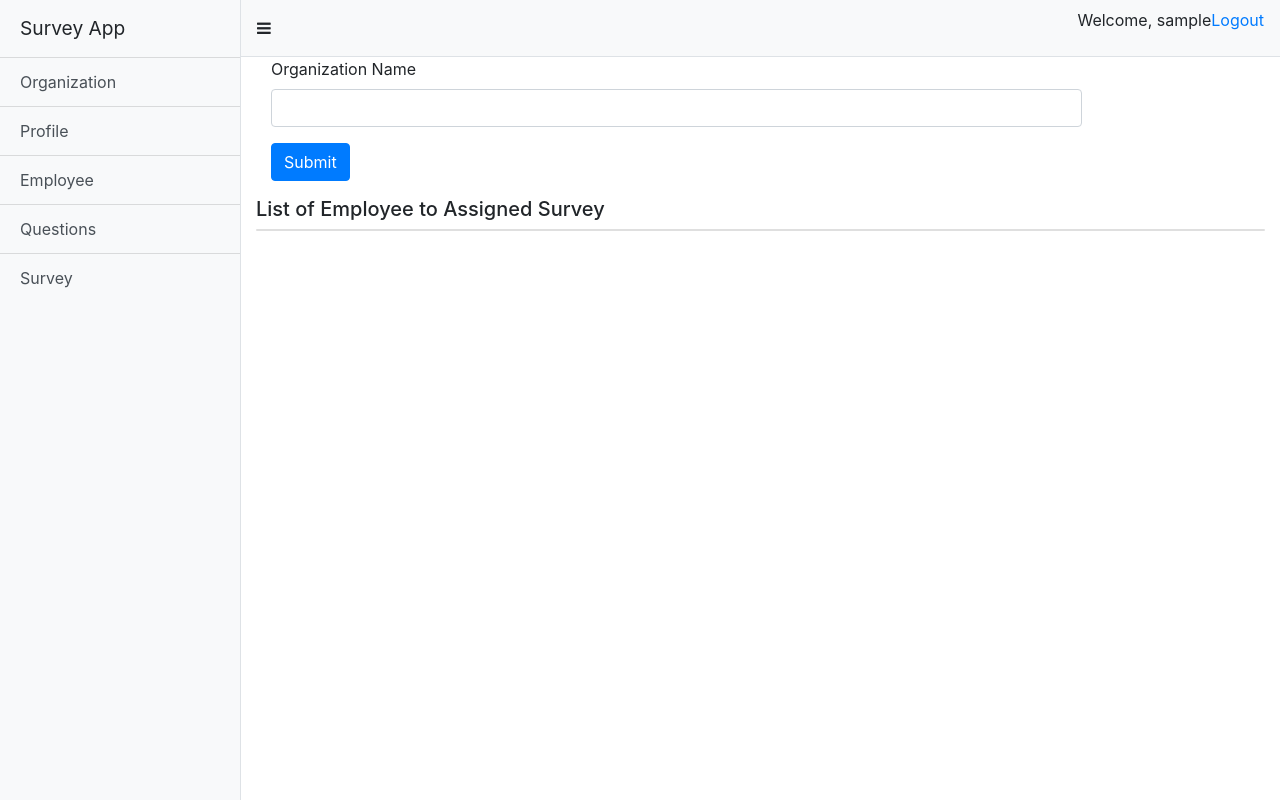
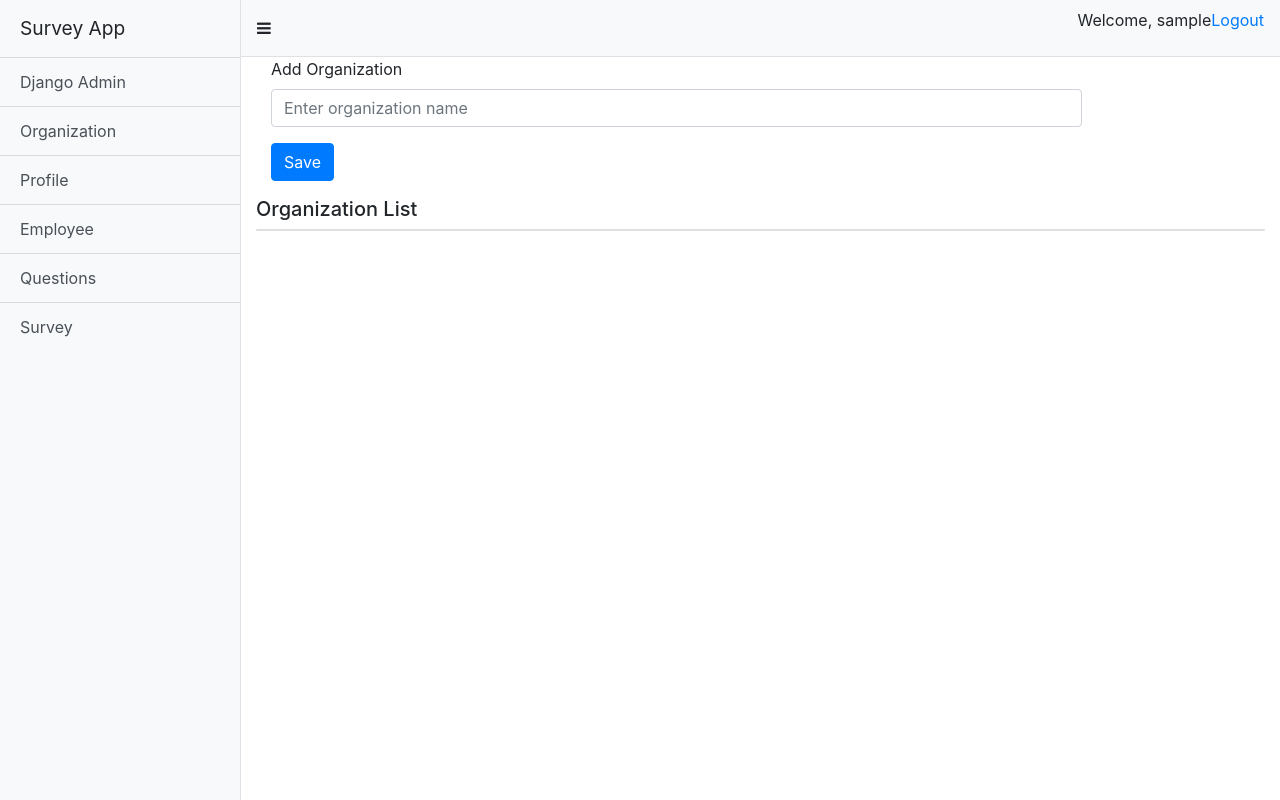
Before and after one commit to asatiratnesh/Survey, a Django app: page /organization/ in a window 1280 px wide. Run offline with Django 3.2, Linux system fonts and the light colour scheme; the visitor is signed in with stand-in values (Sample User, id 1); data that the repository does not hold is empty; some libraries are stand-ins or nearby versions.

Commit message:
added employee list page

```diff
--- a/survey/templates/survey/base.html
+++ b/survey/templates/survey/base.html
@@ -27,9 +27,10 @@
       <div class="list-group list-group-flush">
         {% if user.is_authenticated %}
           {% if request.user.is_superuser %}
+            <a href="{% url 'admin:index' %}" class="list-group-item list-group-item-action bg-light" target="_blank">Django Admin</a>
             <a href="{% url 'organization' %}" class="list-group-item list-group-item-action bg-light">Organization</a>
             <a href="{% url 'profile' %}" class="list-group-item list-group-item-action bg-light">Profile</a>
-            <a href="{% url 'signup' %}" class="list-group-item list-group-item-action bg-light">Employee</a>
+            <a href="{% url 'emplList' %}" class="list-group-item list-group-item-action bg-light">Employee</a>
             <a href="{% url 'questList' %}" class="list-group-item list-group-item-action bg-light">Questions</a>
             <a href="{% url 'surveyList' %}" class="list-group-item list-group-item-action bg-light">Survey</a>
           {% else %}
--- a/survey/templates/survey/organization.html
+++ b/survey/templates/survey/organization.html
@@ -5,19 +5,19 @@
   <form class="form-horizontal" method="POST" action="{% url 'organization' %}">
       {% csrf_token %}
       <div class="form-group">
-        <label class="control-label col-sm-4" >Organization Name</label>
+        <label class="control-label col-sm-4" >Add Organization</label>
         <div class="col-sm-10">
-          <input type="text" class="form-control" name="org_name">
+          <input type="text" class="form-control" name="org_name" placeholder="Enter organization name">
         </div>
       </div>
       <div class="form-group">
         <div class="col-sm-offset-2 col-sm-10">
-          <button type="submit" class="btn btn-primary">Submit</button>
+          <button type="submit" class="btn btn-primary">Save</button>
         </div>
       </div>
     </form>
 
-    <h5>List of Employee to Assigned Survey</h5>
+    <h5>Organization List</h5>
     <div class="card">
         <ul class="list-group">
             {% for org in org_list %}
--- a/survey/templates/survey/profile.html
+++ b/survey/templates/survey/profile.html
@@ -5,6 +5,6 @@
     {% csrf_token %}
     {{ user_form.as_p }}
     {{ profile_form.as_p }}
-    <button type="submit">Save changes</button>
+    <button type="submit" class="btn btn-primary">Save changes</button>
   </form>
 {% endblock %}
--- a/survey/templates/survey/questions.html
+++ b/survey/templates/survey/questions.html
@@ -1,7 +1,7 @@
 {% extends 'survey/base.html' %}
 
 {% block content %}
-    <a class="btn btn-primary" href="{% url 'addQuest' %}">Add Questions</a>
+    <a class="btn btn-primary" href="{% url 'signup' %}">Add Questions</a>
     <br></br>
     <div class="card">
         <ul class="list-group">
--- a/survey/templates/survey/signup.html
+++ b/survey/templates/survey/signup.html
@@ -34,6 +34,6 @@
       </select>
       </p>
 
-    <button type="submit">Sign up</button>
+    <button type="submit" class="btn btn-primary">Save</button>
   </form>
 {% endblock %}
--- a/survey/urls.py
+++ b/survey/urls.py
@@ -12,7 +12,8 @@ urlpatterns = [
     path('signup/', views.signup, name='signup'),
     path('organization/', views.organization, name='organization'),
 
-    # path('profile/', views.update_profile, name='profile'),
+    path('emplList/', views.emplList, name='emplList'),
+    url(r'^(?P<empl_id>[0-9]+)/deleteEmpl/$', views.deleteEmpl, name='deleteEmpl'),
     path('profile/', views.update_profile, name='profile'),
     url(r'^activate/(?P<uidb64>[0-9A-Za-z_\-]+)/(?P<token>[0-9A-Za-z]{1,13}-[0-9A-Za-z]{1,20})/$',
         views.activate, name='activate'),
--- a/survey/views.py
+++ b/survey/views.py
@@ -32,6 +32,7 @@ def index(request):
 @login_required(login_url='login')
 def signup(request):
     if request.method == 'POST':
+        print("dsffds ++++")
         form = SignupForm(request.POST)
         if form.is_valid():
             try:
@@ -59,12 +60,27 @@ def signup(request):
             except:
                 return HttpResponse('Email address not found...')
             finally:
-                return redirect('profile')
+                return redirect('emplList')
 
-    else:
-        form = SignupForm()
-        org_list = Organization.objects.all()
+    form = SignupForm()
+    org_list = Organization.objects.all()
+    print("dsffds +++##$$$")
     return render(request, 'survey/signup.html', {'form': form, 'org_list': org_list})
+
+
+@user_passes_test(lambda u: u.is_superuser)
+@login_required(login_url='login')
+def emplList(request):
+    users = User.objects.all()
+    return render(request, 'survey/employeesList.html', {'users': users})
+
+
+@user_passes_test(lambda u: u.is_superuser)
+@login_required(login_url='login')
+def deleteEmpl(request, empl_id):
+    user = get_object_or_404(User, pk=empl_id)
+    user.delete()
+    return redirect('emplList')
 
 
 @user_passes_test(lambda u: u.is_superuser)
```
Also changed, not shown: survey/templates/survey/employeesList.html (added, +18 -0 lines).
